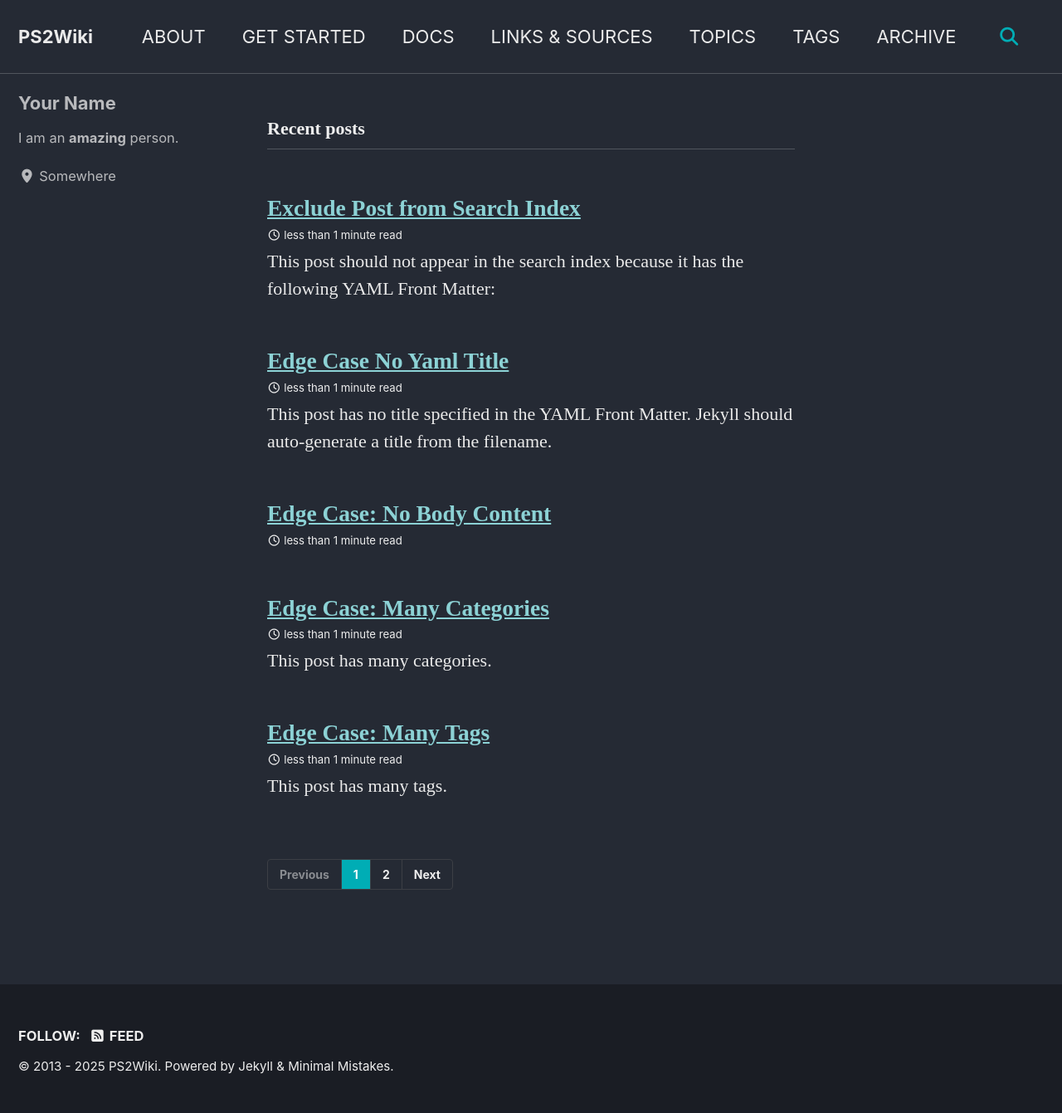
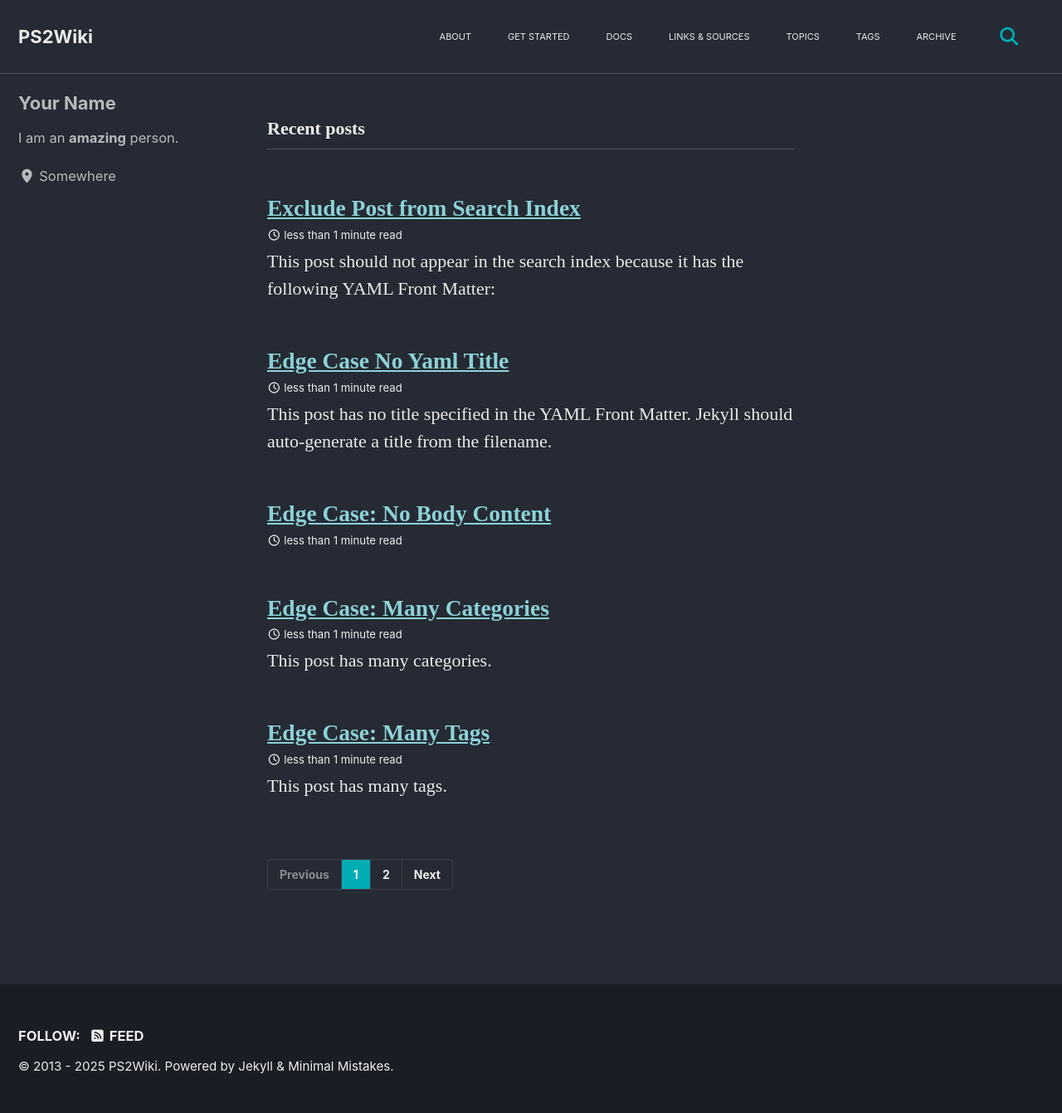
Before and after one commit to ps2wiki/search, a Jekyll site: the page built from index.html, in a window 1280 px wide. Shown: the whole page at 83% size. Built offline with Jekyll 4.4.1, drawn with Linux system fonts in a browser that asks for light colours; cached includes are drawn as plain includes; some web fonts are replaced; the list of posts is cut into pages by our own code.

Commit message:
Update masthead.html

```diff
--- a/_includes/masthead.html
+++ b/_includes/masthead.html
@@ -11,7 +11,7 @@
           {{ site.masthead_title | default: site.title | escape_once | strip }}
           {% if site.subtitle %}<span class="site-subtitle">{{ site.subtitle | escape_once | strip }}</span>{% endif %}
         </a>
-        <ul class="visible-links">
+        <ul style="font-size: 0.5em" class="visible-links">
           {%- for link in site.data.navigation.main -%}
             <li class="masthead__menu-item">
               <a
```
